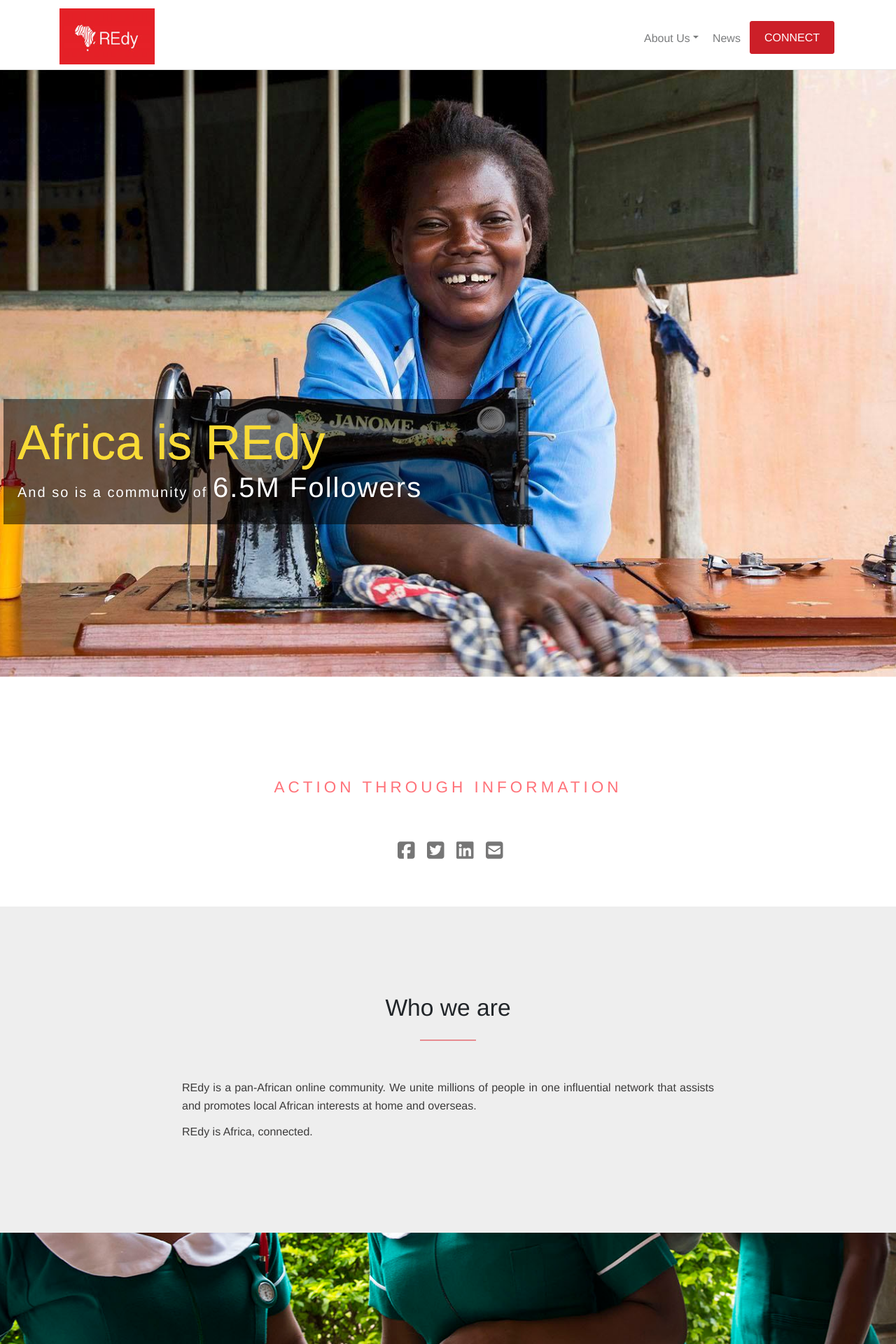
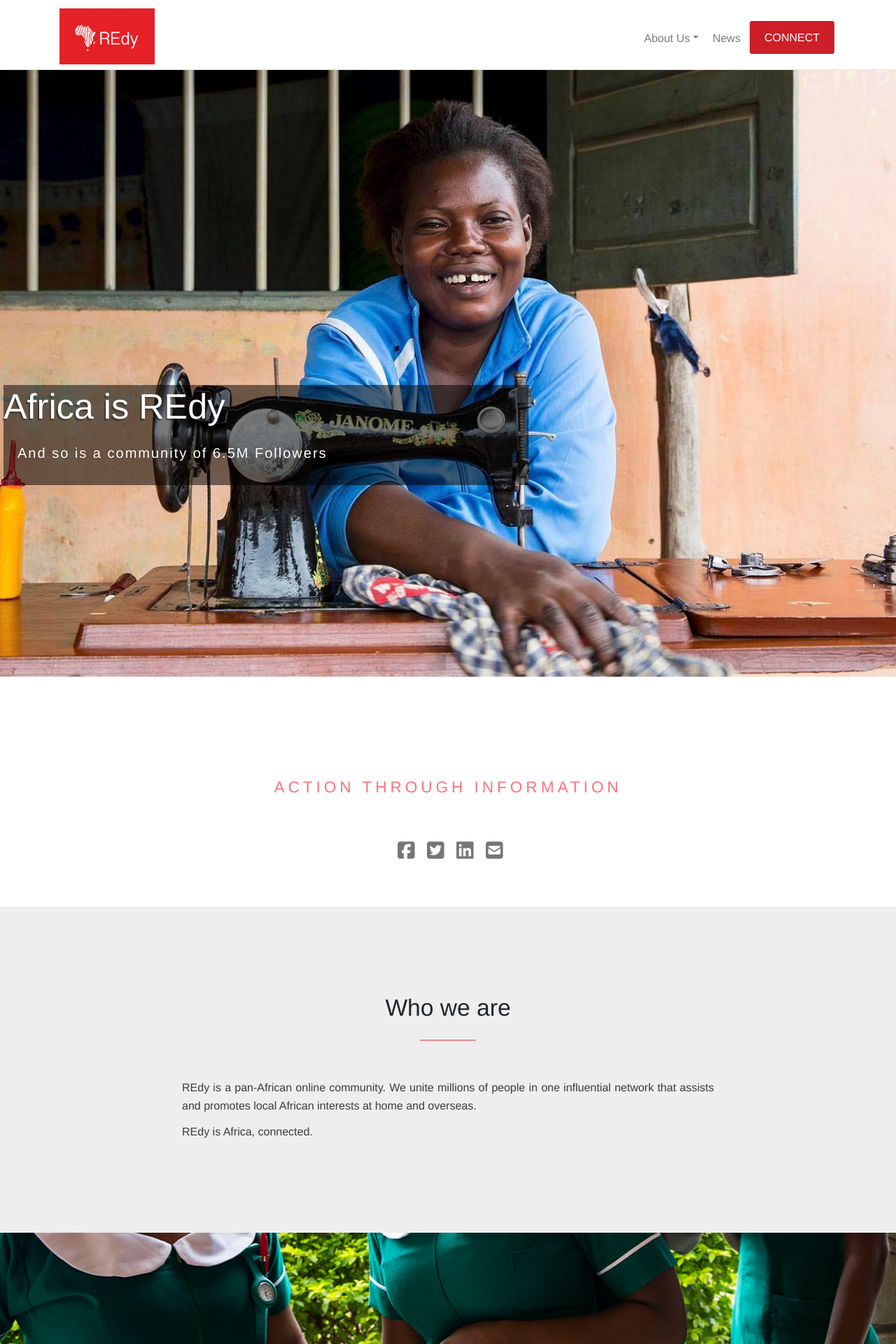
Before and after one commit to redyorg/redyorg.github.io, a Jekyll site: the page built from index.md, in a window 1280 px wide. Shown: the top 1920 px of the page at 70% size. Built offline with Jekyll 4.4.1, drawn with Linux system fonts in a browser that asks for light colours; nearby versions of some CDN libraries; some web fonts are replaced; comment, search, counter and statistics services are not loaded.

Commit message:
Update home.html

```diff
--- a/_layouts/home.html
+++ b/_layouts/home.html
@@ -9,21 +9,12 @@ layout: default
         </div>
         <div class="container ">
             <div class="content wow animated fadeInLeft hidden-md hidden-sm hidden-xs" style="text-align:left; background-color: rgba(0, 0, 0, 0.52); top: 50%; right: 10px; width: 60%">
-                <h1 style="
-padding-left: 20px;
-margin-top: 20px;
-padding-top: 20px;
-height: 90px;
-width: 1010px;
-color: #f9db36;
-font-size: 70px; text-shadow: 0px 0px 0px; font-weight: 100;" class="to-be-changed-h1">Africa is REdy</h1>
+                <h1 class="to-be-changed-h1">Africa is REdy</h1>
                 <p style="
 padding-left: 20px;
 padding-bottom: 30px;
 font-size: 20px; text-transform: none;
-">And so is a community of <strong class="to-be-changed-strong" style="
-font-size: 40px; font-weight: 100;
-">{{ page.counter }}</strong> </p>
+">And so is a community of <strong class="to-be-changed-strong">{{ page.counter }}</strong> </p>
             </div>
             <!--<div class="visible-sm visible-xs visible-md">
                 <h1 style="
```
